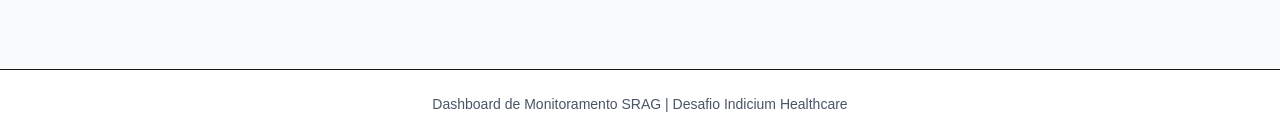
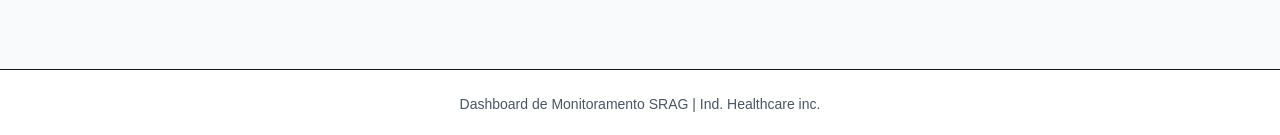
Before and after one commit to fonchaves/ind-healthcare, a Next.js app in the folder frontend/: page / in a window 1280 px wide. Shown: the part 837-972 px from the top of the page. Built offline with nearby package versions, Linux system fonts and the light colour scheme; no server answers.

Commit message:
fix: update footer company name and standardize string quotes in page.tsx

```diff
--- a/frontend/src/app/page.tsx
+++ b/frontend/src/app/page.tsx
@@ -1,12 +1,15 @@
-'use client';
+"use client";
 
-import { useState, useEffect, useMemo } from 'react';
-import { MetricsGrid } from '../components/dashboard/MetricsGrid';
-import { ChartFilters } from '../components/dashboard/ChartFilters';
-import { CasesChart } from '../components/dashboard/CasesChart';
-import { metricsService, chartsService } from '../services/api';
-import type { DashboardMetrics } from '../types/metrics';
-import type { ChartFilters as ChartFiltersType, ChartDataPoint } from '../types/charts';
+import { useState, useEffect, useMemo } from "react";
+import { MetricsGrid } from "../components/dashboard/MetricsGrid";
+import { ChartFilters } from "../components/dashboard/ChartFilters";
+import { CasesChart } from "../components/dashboard/CasesChart";
+import { metricsService, chartsService } from "../services/api";
+import type { DashboardMetrics } from "../types/metrics";
+import type {
+  ChartFilters as ChartFiltersType,
+  ChartDataPoint,
+} from "../types/charts";
 
 export default function Home() {
   const [metrics, setMetrics] = useState<DashboardMetrics | null>(null);
@@ -16,8 +19,8 @@ export default function Home() {
   const [error, setError] = useState<string | null>(null);
 
   const [filters, setFilters] = useState<ChartFiltersType>({
-    period: 'monthly',
-    groupBy: 'state',
+    period: "monthly",
+    groupBy: "state",
   });
 
   // Extract unique states from chart data
@@ -34,8 +37,8 @@ export default function Home() {
         const data = await metricsService.getDashboardMetrics();
         setMetrics(data);
       } catch (err) {
-        console.error('Error fetching metrics:', err);
-        setError('Erro ao carregar métricas');
+        console.error("Error fetching metrics:", err);
+        setError("Erro ao carregar métricas");
       } finally {
         setLoadingMetrics(false);
       }
@@ -52,8 +55,8 @@ export default function Home() {
         const data = await chartsService.getCasesChartData(filters);
         setChartData(data.data);
       } catch (err) {
-        console.error('Error fetching chart data:', err);
-        setError('Erro ao carregar dados do gráfico');
+        console.error("Error fetching chart data:", err);
+        setError("Erro ao carregar dados do gráfico");
       } finally {
         setLoadingChart(false);
       }
@@ -92,13 +95,17 @@ export default function Home() {
         ) : null}
 
         {/* Chart Section */}
-        <ChartFilters filters={filters} onFiltersChange={setFilters} states={states} />
+        <ChartFilters
+          filters={filters}
+          onFiltersChange={setFilters}
+          states={states}
+        />
         <CasesChart data={chartData} loading={loadingChart} />
       </main>
 
       <footer className="bg-white border-t mt-12">
         <div className="container mx-auto px-4 py-6 text-center text-gray-600 text-sm">
-          Dashboard de Monitoramento SRAG | Desafio Indicium Healthcare
+          Dashboard de Monitoramento SRAG | Ind. Healthcare inc.
         </div>
       </footer>
     </div>
```
